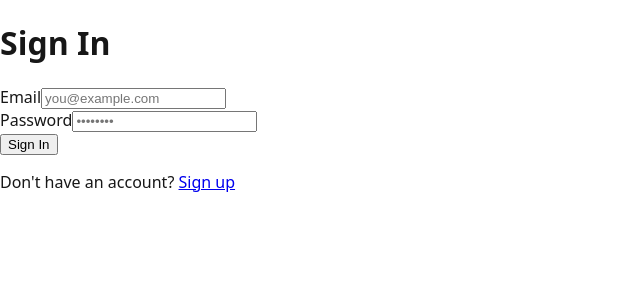
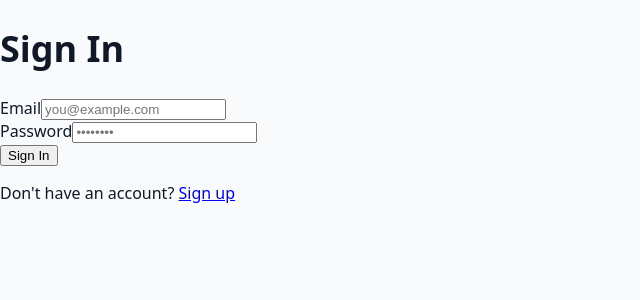
Before and after one commit to emimy/nursing-app, a Next.js app: page /login in a window 1280 px wide. Shown: the top 300 px of the page, without its empty margins (0-640 px from the left). Built offline with nearby package versions, Linux system fonts and the light colour scheme.

Commit message:
final clean layout and css - no tailwind

```diff
--- a/app/globals.css
+++ b/app/globals.css
@@ -1,20 +1,18 @@
 /* app/globals.css */
-:root {
-  --background: #ffffff;
-  --foreground: #171717;
+body {
+  margin: 0;
+  padding: 0;
+  font-family: system-ui, -apple-system, BlinkMacSystemFont, 'Segoe UI', Roboto, sans-serif;
+  background-color: #f9fafb;
+  color: #111827;
 }
 
-@media (prefers-color-scheme: dark) {
-  :root {
-    --background: #0a0a0a;
-    --foreground: #ededed;
-  }
+h1 {
+  font-size: 2.25rem;
+  font-weight: 700;
 }
 
-body {
-  background: var(--background);
-  color: var(--foreground);
-  font-family: system-ui, -apple-system, BlinkMacSystemFont, 'Segoe UI', Roboto, sans-serif;
-  margin: 0;
-  padding: 0;
+h2 {
+  font-size: 1.5rem;
+  font-weight: 600;
 }
```
